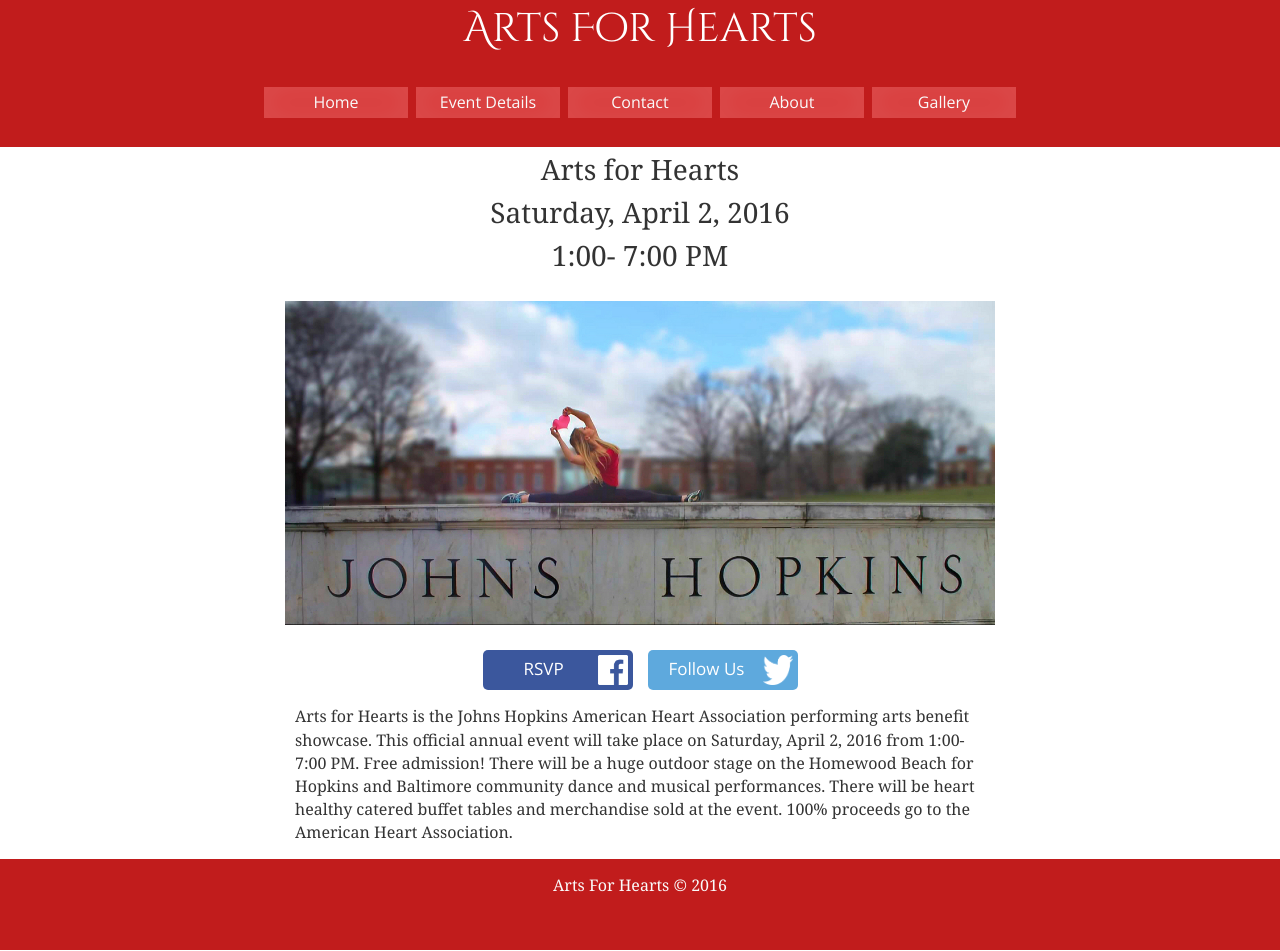
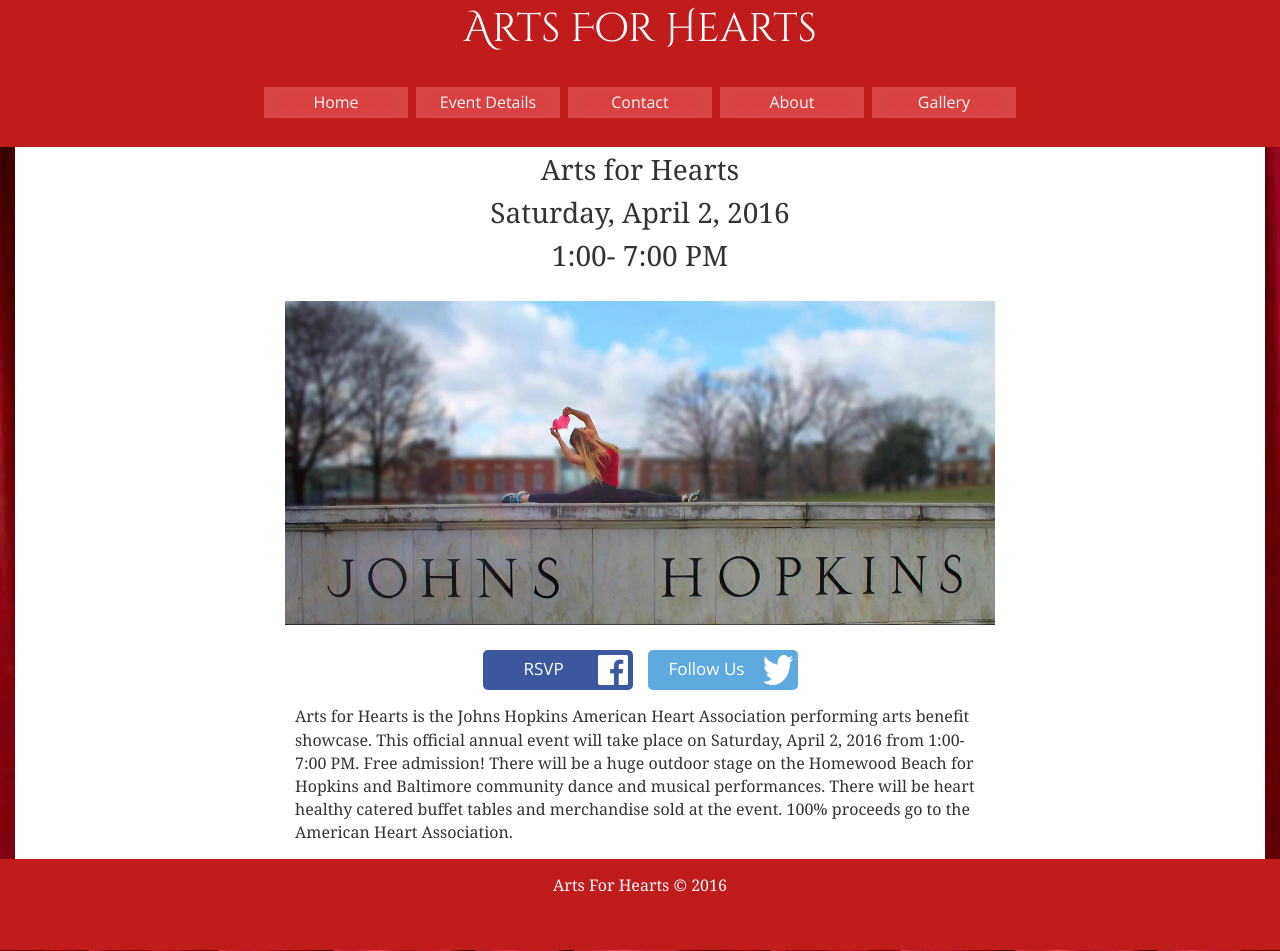
Before and after one commit to ArtsForHearts/ArtsForHearts, a Jekyll site: the page built from index.html, in a window 1280 px wide. Built offline with Jekyll 4.4.1, drawn with Linux system fonts in a browser that asks for light colours; nearby versions of some CDN libraries; library files that are not in the unit come from our copies.

Commit message:
Fixed background image file path

```diff
--- a/css/style.css
+++ b/css/style.css
@@ -5,7 +5,7 @@ body {
 	line-height: 1.45;
 	color: #333;
 	margin:0;
-	background: url("{{ site.url }}/images/curtains.jpg");
+	background: url("/images/curtains.jpg");
 	background-attachment: fixed;
 }
 
```
